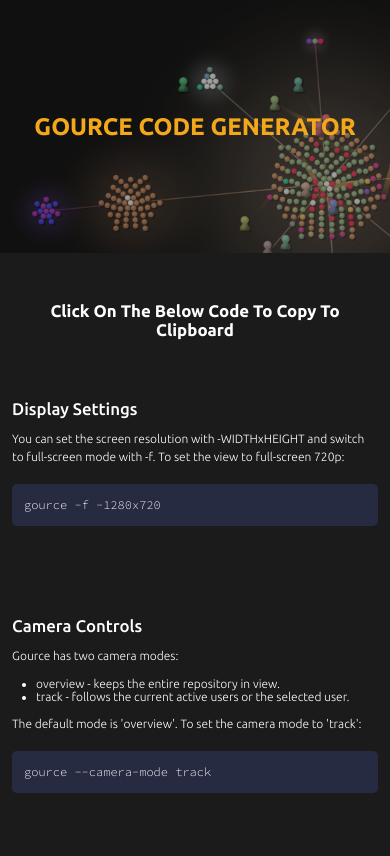
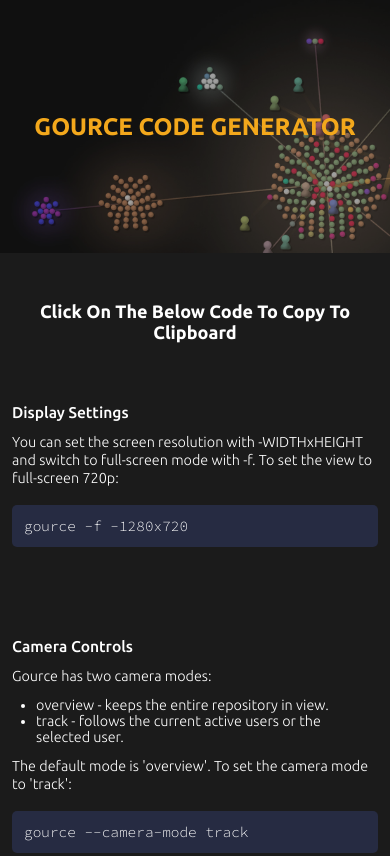
Before and after one commit to anluke/gource-generator, a plain HTML site: page index.html in a window 390 px wide. Shown: the top 856 px of the page. Drawn offline with Linux system fonts and the light colour scheme.

Commit message:
Update style.css

```diff
--- a/style.css
+++ b/style.css
@@ -115,7 +115,7 @@
 
 /* MOBILE PHONES */
 
-@media only screen and (max-width: 600px) {
+@media only screen and (max-width: 540px) {
     #hero{
         min-height: 30vh;
         }
@@ -125,20 +125,20 @@
         text-align: center;
     }
     .project-title{
-        font-size: 1.4rem;
+        font-size: 1.5rem;
         text-align: center;
         text-transform: capitalize;
     }
     .commands h3{
-        font-size: 1.4rem;
+        font-size: 1.3rem;
         font-weight: 500;
     }
     .commands p{
-        font-size: 1rem;
+        font-size: 1.2rem;
         font-weight: 300;
     }
     .commands ul{
-        font-size: 1rem;
+        font-size: 1.2rem;
         font-weight: 300;
     }
     #project{
@@ -158,7 +158,7 @@
 
 /* TABLET */
 
-@media only screen and (min-width: 600px) and (max-width: 768px) {
+@media only screen and (min-width: 540px) and (max-width: 768px) {
     #hero{
         min-height: 30vh;
         }
```
